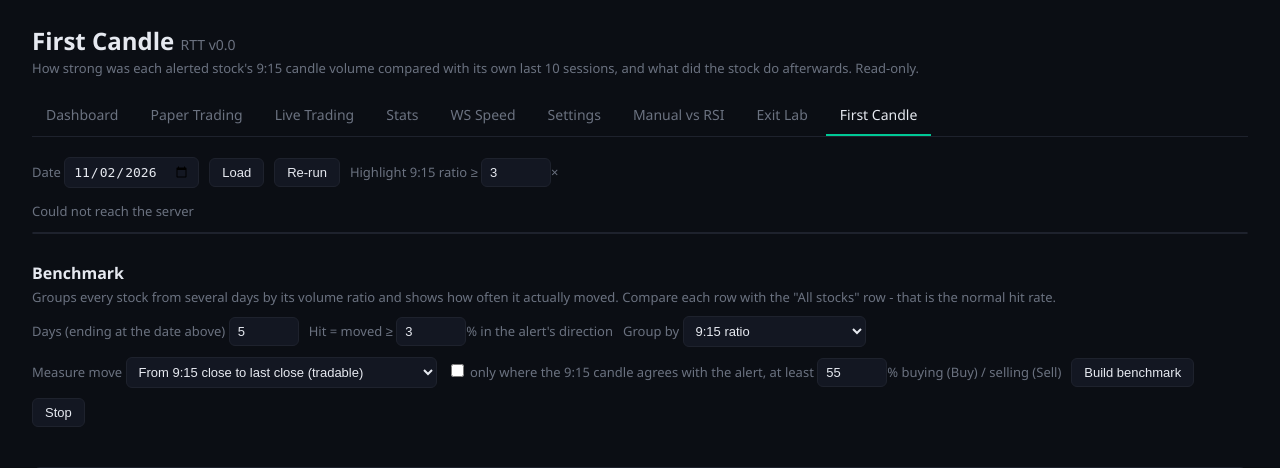
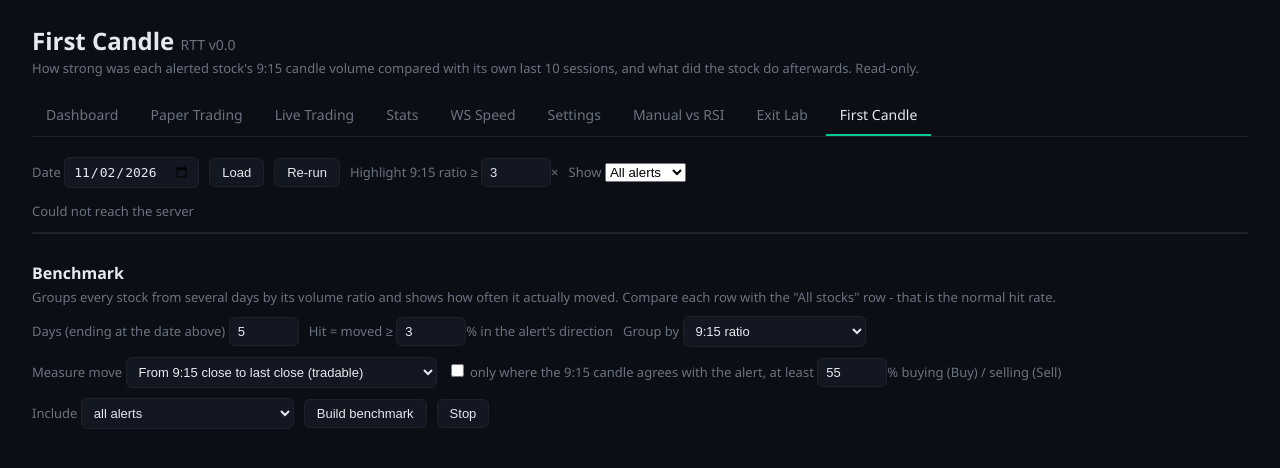
Before and after one commit to rajaram997267-ops/Rajaram-Trading-Terminal-RTT-v0.0, a Flask app: page /first-candle in a window 1280 px wide. Shown: the top 468 px of the page. Run offline with Flask 3, Linux system fonts and the light colour scheme; data that the repository does not hold is empty; some libraries are stand-ins or nearby versions.

Commit message:
Add files via upload

```diff
--- a/templates/first_candle.html
+++ b/templates/first_candle.html
@@ -66,6 +66,14 @@
     <button id="loadBtn">Load</button>
     <button id="refreshBtn">Re-run</button>
     <label>Highlight 9:15 ratio &ge; <input type="number" id="hotInput" value="3" min="0" step="0.5">&times;</label>
+    <label>Show
+      <select id="showSel">
+        <option value="all">All alerts</option>
+        <option value="traded">Traded</option>
+        <option value="skipped">Skipped</option>
+        <option value="norecord">No record</option>
+      </select>
+    </label>
   </div>
   <div id="status"></div>
 
@@ -95,6 +103,13 @@
     </label>
     <label><input type="checkbox" id="benchDirOnly"> only where the 9:15 candle agrees with the alert, at least
       <input type="number" id="benchDirMin" value="55" min="50" max="100" step="1">% buying (Buy) / selling (Sell)</label>
+    <label>Include
+      <select id="benchInclude">
+        <option value="all">all alerts</option>
+        <option value="traded">only alerts that became trades</option>
+        <option value="skipped">only skipped alerts</option>
+      </select>
+    </label>
     <button id="benchBtn">Build benchmark</button>
     <button id="benchStop">Stop</button>
   </div>
@@ -113,7 +128,7 @@
 
 <script>
   const COLS = [
-    ["symbol", "Symbol"], ["category", "Alert"], ["first_candle_ratio", "9:15 ratio"], ["beats_sessions", "Beats"],
+    ["symbol", "Symbol"], ["category", "Alert"], ["decision", "Decision"], ["first_candle_ratio", "9:15 ratio"], ["beats_sessions", "Beats"],
     ["pct_of_avg_day_volume", "9:15 % of day"], ["first_candle_body_pct", "9:15 body %"], ["gap_open_pct", "Gap %"],
     ["day_volume_ratio", "Day vol"], ["below_20d_high_pct", "Below 20d high %"],
     ["day_high_vs_prev_close_pct", "Day high %"], ["last_close_vs_prev_close_pct", "Last %"],
@@ -140,6 +155,12 @@
     if (v === null || v === undefined) return '<span class="mut">-</span>';
     if (k === "symbol") return esc(v);
     if (k === "category") return '<span class="tag ' + esc(v) + '">' + esc(v) + '</span>';
+    if (k === "decision") {
+      const why = r.decision_reason ? esc(r.decision_reason) : "";
+      if (v === "TRADED") return '<span class="tag Buy" title="' + why + '">Traded</span>';
+      const short = r.decision_reason ? esc(r.decision_reason.length > 46 ? r.decision_reason.slice(0, 46) + "..." : r.decision_reason) : "";
+      return '<span class="tag" title="' + why + '">' + (v === "ERROR" ? "Error" : "Skipped") + '</span> <span class="mut">' + short + '</span>';
+    }
     if (k === "beats_sessions") return esc(v);
     if (PCT.has(k)) return '<span class="' + (v > 0 ? "pos" : v < 0 ? "neg" : "") + '">' + (v > 0 ? "+" : "") + v + '%</span>';
     if (k === "first_candle_ratio" || k === "day_volume_ratio" || k === "dir_pressure_ratio") return v + "&times;";
@@ -157,7 +178,12 @@
       if (k === sortKey) sortDir = -sortDir; else { sortKey = k; sortDir = -1; }
       render();
     });
-    const sorted = rows.slice().sort((a, b) => {
+    const show = document.getElementById("showSel").value;
+    const shown = rows.filter(r => show === "all" ||
+      (show === "traded" && r.decision === "TRADED") ||
+      (show === "skipped" && r.decision && r.decision !== "TRADED") ||
+      (show === "norecord" && !r.decision));
+    const sorted = shown.slice().sort((a, b) => {
       const x = a[sortKey], y = b[sortKey];
       if (x === null || x === undefined) return 1;
       if (y === null || y === undefined) return -1;
@@ -189,7 +215,10 @@
       } else if (d.state === "error") {
         st.textContent = "Stopped early: " + (d.error || "error") + " (showing " + rows.length + " stocks)";
       } else {
-        st.textContent = rows.length ? (rows.length + " stocks for " + d.date) : "No Buy/Sell alerts found for " + d.date;
+        st.textContent = rows.length
+          ? (rows.length + " stocks for " + d.date + (d.total_alerted > rows.length ? " (" + (d.total_alerted - rows.length) + " more alerted stocks not shown - list capped)" : "") +
+             ". Decision is recorded from the day this feature went live; earlier days show '-'.")
+          : "No Buy/Sell alerts found for " + d.date;
       }
     } catch (e) {
       st.textContent = "Could not reach the server";
@@ -232,7 +261,9 @@
     const hitAt = parseFloat(document.getElementById("benchMove").value) || 3;
     const dirOnly = document.getElementById("benchDirOnly").checked;
     const dirMin = parseFloat(document.getElementById("benchDirMin").value) || 55;
+    const inc = document.getElementById("benchInclude").value;
     const usable = benchRows.filter(r => r.status === "ok" && r[key] !== null && r[key] !== undefined &&
+      (inc === "all" || (inc === "traded" && r.decision === "TRADED") || (inc === "skipped" && r.decision && r.decision !== "TRADED")) &&
       (!dirOnly || (r.dir_share_pct !== null && r.dir_share_pct !== undefined && r.dir_share_pct >= dirMin)));
     const all = stat(usable, hitAt);
     let html = "";
@@ -304,6 +335,8 @@
   document.getElementById("benchMove").oninput = renderBench;
   document.getElementById("benchMetric").onchange = renderBench;
   document.getElementById("benchDirOnly").onchange = renderBench;
+  document.getElementById("benchInclude").onchange = renderBench;
+  document.getElementById("showSel").onchange = render;
   document.getElementById("benchDirMin").oninput = renderBench;
 
   document.getElementById("loadBtn").onclick = () => load(false);
```
